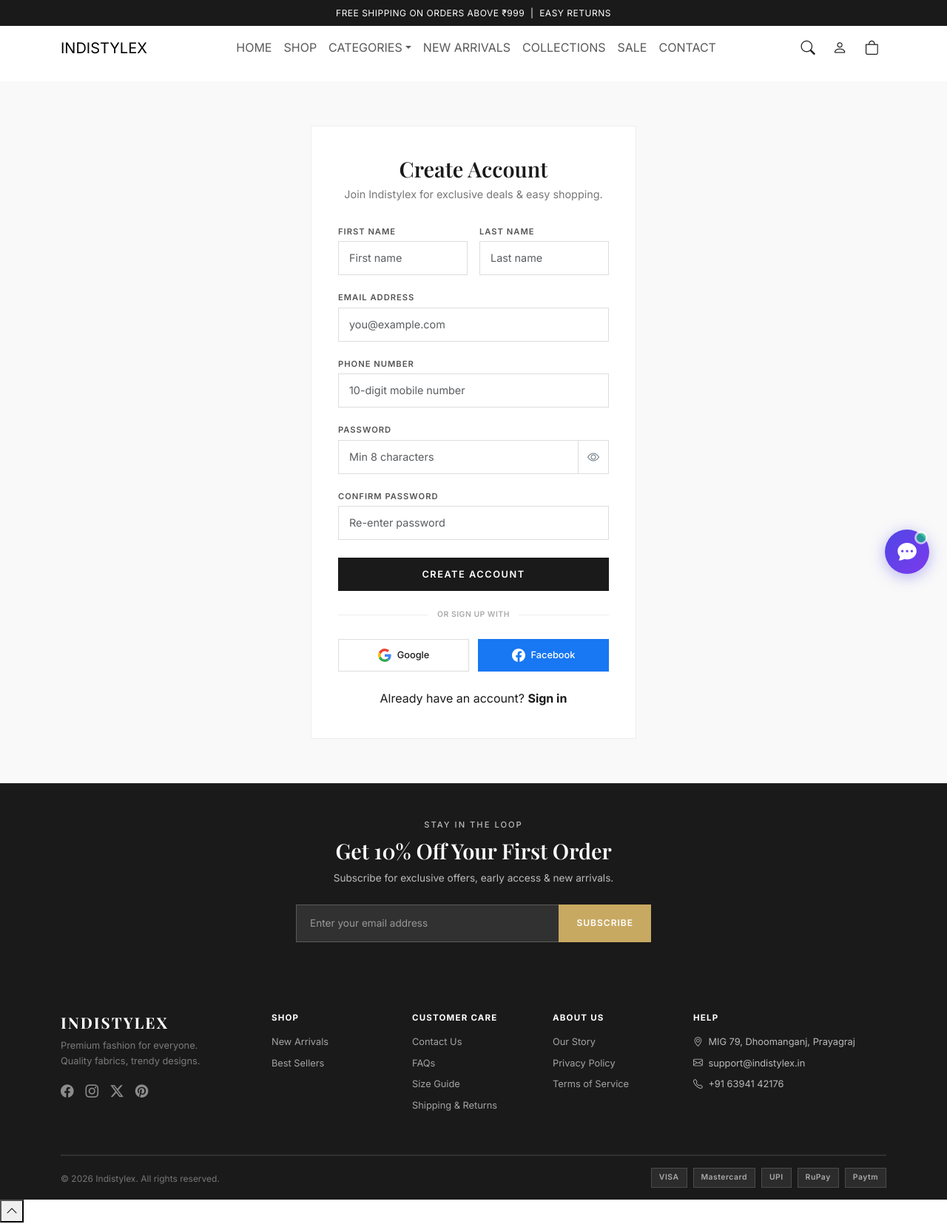
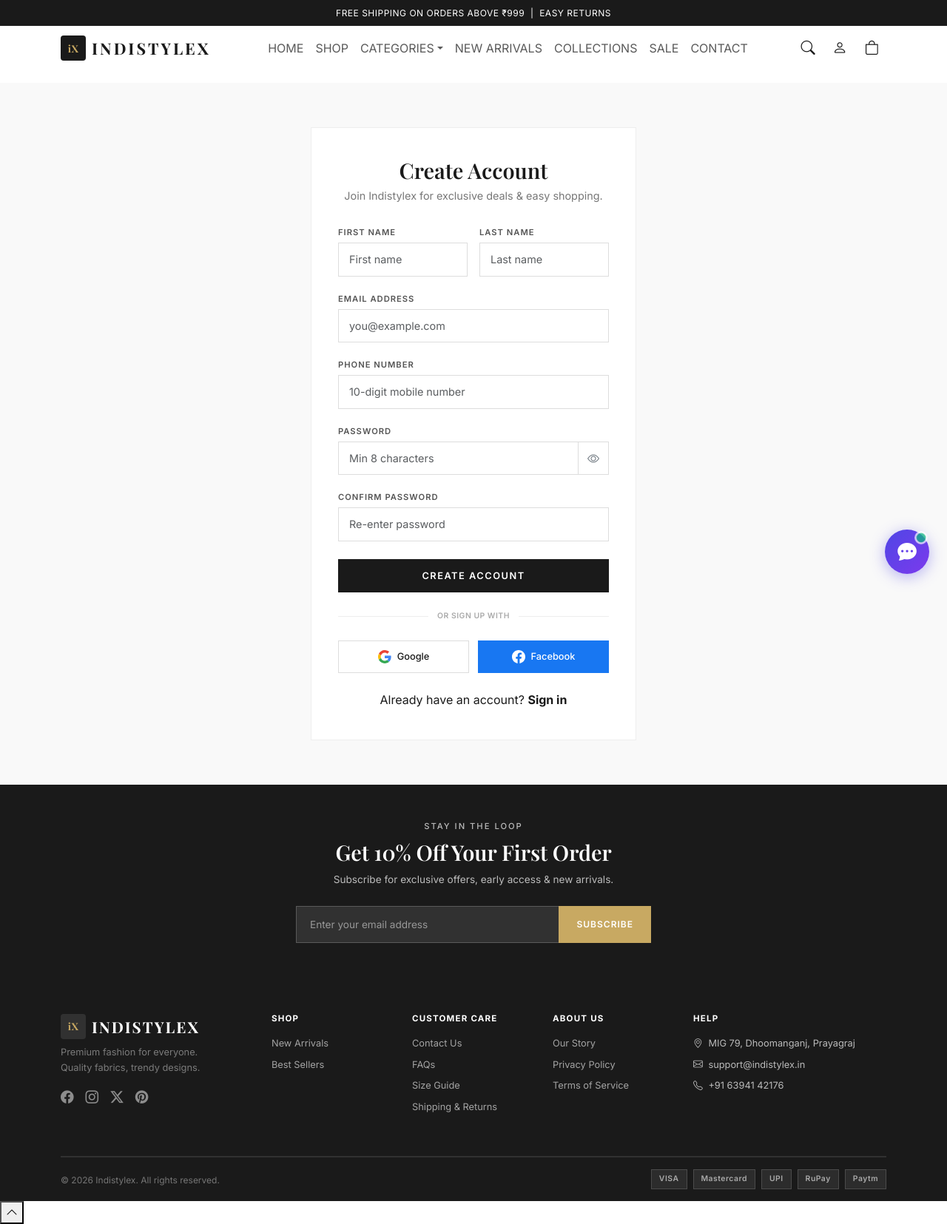
Before and after one commit to indistylex-jpg/Indistylex, a Flask app: page /auth/register in a window 1280 px wide. Shown: the whole page at 74% size. Run offline with Flask 3, Linux system fonts and the light colour scheme; data that the repository does not hold is empty.

Commit message:
Redesign logo & favicon

```diff
--- a/app/static/css/style.css
+++ b/app/static/css/style.css
@@ -71,6 +71,39 @@ img {
 .navbar-brand-text:hover {
     color: var(--primary);
 }
+
+/* Brand Logo & Monogram */
+.brand-monogram {
+    display: inline-flex;
+    align-items: center;
+    justify-content: center;
+    width: 34px;
+    height: 34px;
+    background: var(--primary);
+    color: var(--accent);
+    font-family: var(--font-heading);
+    font-size: 0.85rem;
+    font-weight: 700;
+    letter-spacing: 0.5px;
+    border-radius: 4px;
+}
+.brand-monogram-footer {
+    background: rgba(255, 255, 255, 0.1);
+    color: var(--accent);
+}
+.brand-logo {
+    font-family: var(--font-heading);
+    font-size: 1.35rem;
+    font-weight: 700;
+    letter-spacing: 3px;
+    color: var(--primary);
+}
+.navbar-brand:hover .brand-logo {
+    color: var(--primary);
+}
+.navbar-brand:hover .brand-monogram {
+    background: #333;
+}
 .nav-link-main {
     font-size: 0.8rem;
     font-weight: 500;
--- a/app/templates/base.html
+++ b/app/templates/base.html
@@ -76,7 +76,7 @@
     <link href="https://cdn.jsdelivr.net/npm/bootstrap-icons@1.11.3/font/bootstrap-icons.min.css" rel="stylesheet" integrity="sha384-XGjxtQfXaH2tnPFa9x+ruJTuLE3Aa6LhHSWRr1XeTyhezb4abCG4ccI5AkVDxqC+" crossorigin="anonymous">
 
     <!-- Custom CSS -->
-    <link href="{{ url_for('static', filename='css/style.css') }}?v=7" rel="stylesheet">
+    <link href="{{ url_for('static', filename='css/style.css') }}?v=8" rel="stylesheet">
     <link href="{{ url_for('static', filename='css/chatbot.css') }}?v=6" rel="stylesheet">
 
     {% block extra_css %}{% endblock %}
--- a/app/templates/footer.html
+++ b/app/templates/footer.html
@@ -20,7 +20,10 @@
             <div class="row g-4">
                 <!-- Brand -->
                 <div class="col-lg-3 col-md-6">
-                    <h4 class="footer-brand">INDISTYLEX</h4>
+                    <div class="d-flex align-items-center gap-2 mb-2">
+                        <span class="brand-monogram brand-monogram-footer">iX</span>
+                        <h4 class="footer-brand mb-0">INDISTYLEX</h4>
+                    </div>
                     <p class="footer-tagline">Premium fashion for everyone.<br>Quality fabrics, trendy designs.</p>
                     <div class="footer-social mt-3">
                         <a href="#"><i class="bi bi-facebook"></i></a>
--- a/app/templates/navbar.html
+++ b/app/templates/navbar.html
@@ -9,7 +9,8 @@
 <nav class="navbar navbar-expand-lg sticky-top site-navbar">
     <div class="container">
         <!-- Logo -->
-        <a class="navbar-brand" href="{{ url_for('main.index') }}">
+        <a class="navbar-brand d-flex align-items-center gap-2" href="{{ url_for('main.index') }}">
+            <span class="brand-monogram">iX</span>
             <span class="brand-logo">INDISTYLEX</span>
         </a>
 
```
Also changed, not shown: app/static/images/favicon.svg.
